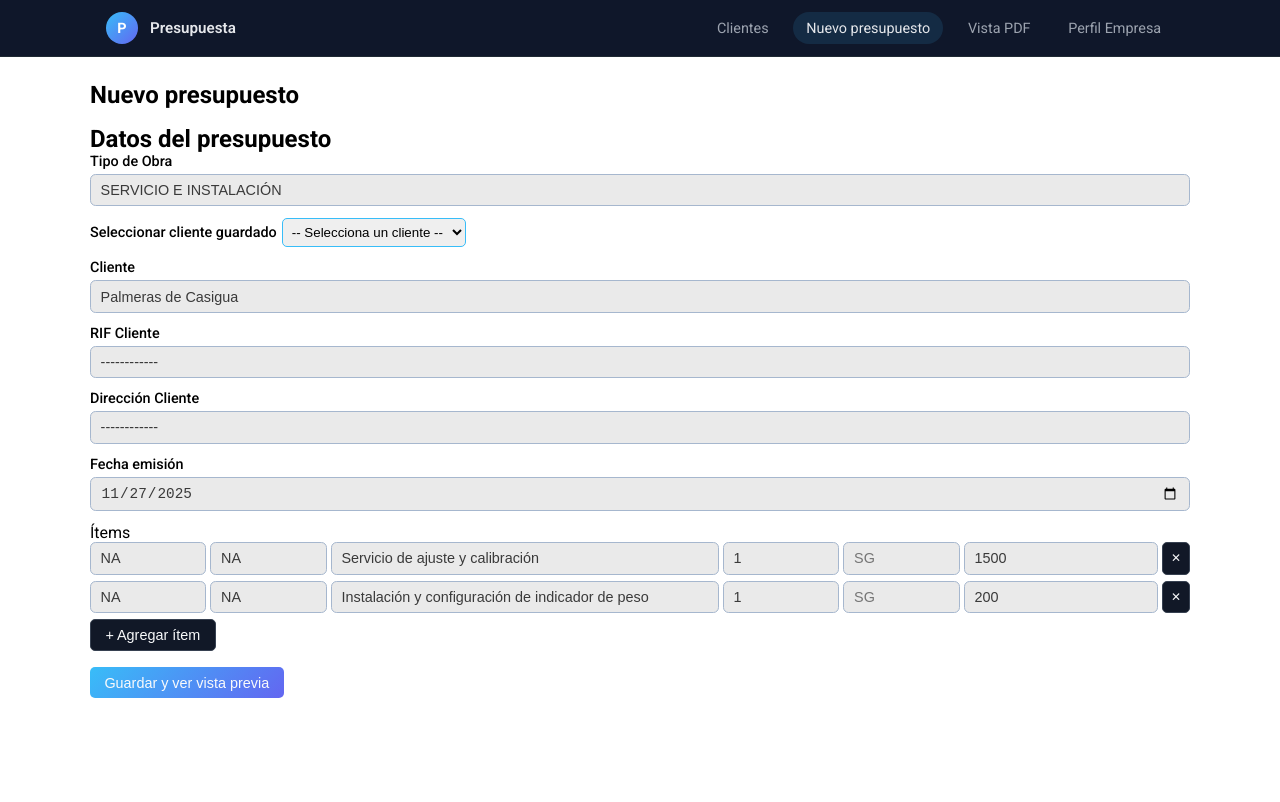
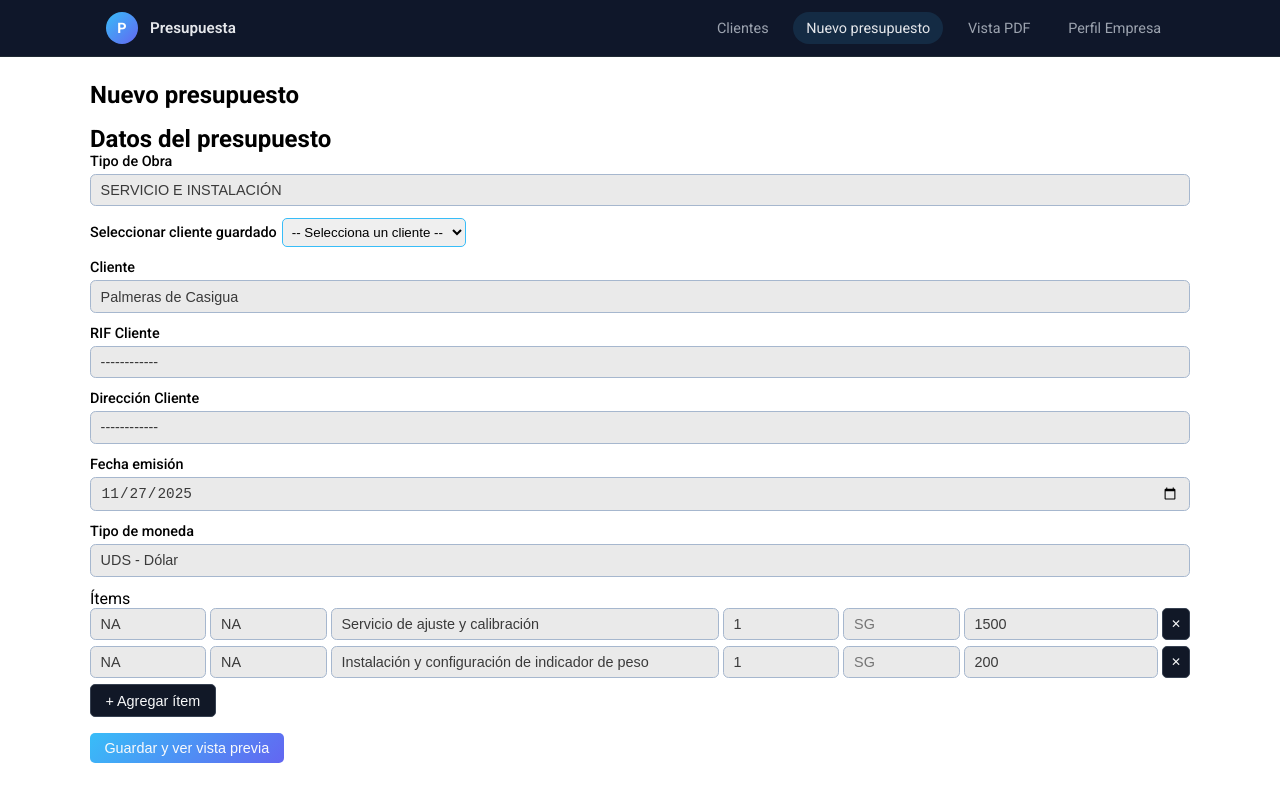
Before and after one commit to Pedrogj/Budget-generator-app, a React (Vite) app: page /quotes/new in a window 1280 px wide. Shown: the top 802 px of the page. Built offline with nearby package versions, Linux system fonts and the light colour scheme; what @react-pdf/renderer would draw is missing.

Commit message:
Edit QuoteFormPage add currencyLabel

```diff
--- a/src/pages/QuoteFormPage/QuoteFormPage.tsx
+++ b/src/pages/QuoteFormPage/QuoteFormPage.tsx
@@ -73,8 +73,11 @@ export const QuoteFormPage = () => {
     name: 'items',
   });
 
+  const currencyLabel =
+    company.defaultCurrency === 'CLP' ? 'CLP - Pesos chilenos' : 'UDS - Dólar';
+
   const onSubmit: SubmitHandler<FormValues> = async (data) => {
-    const currency = quote.currency ?? company.defaultCurrency ?? 'USD';
+    const currency = company.defaultCurrency ?? 'USD';
 
     setFromForm({
       quote: {
@@ -171,6 +174,7 @@ export const QuoteFormPage = () => {
               <p className="form-error">{errors.client.message}</p>
             )}
           </label>
+
           <label>
             <span>RIF Cliente</span>
             <input
@@ -182,6 +186,7 @@ export const QuoteFormPage = () => {
               <p className="form-error">{errors.clientRif.message}</p>
             )}
           </label>
+
           <label>
             <span>Dirección Cliente</span>
             <input
@@ -193,11 +198,22 @@ export const QuoteFormPage = () => {
               <p className="form-error">{errors.clientAddress.message}</p>
             )}
           </label>
+
           <label>
             <span>Fecha emisión</span>
             <input
               type="date"
               {...register('issueDate')}
+              style={{ width: '100%' }}
+            />
+          </label>
+
+          <label>
+            <span>Tipo de moneda</span>
+            <input
+              type="text"
+              readOnly
+              value={currencyLabel}
               style={{ width: '100%' }}
             />
           </label>
```
